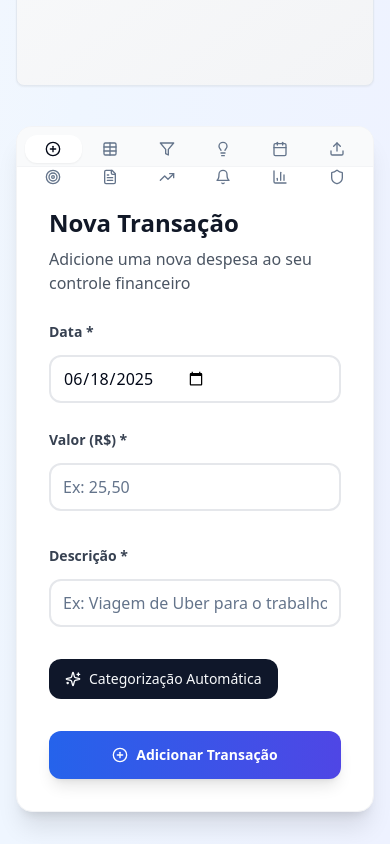
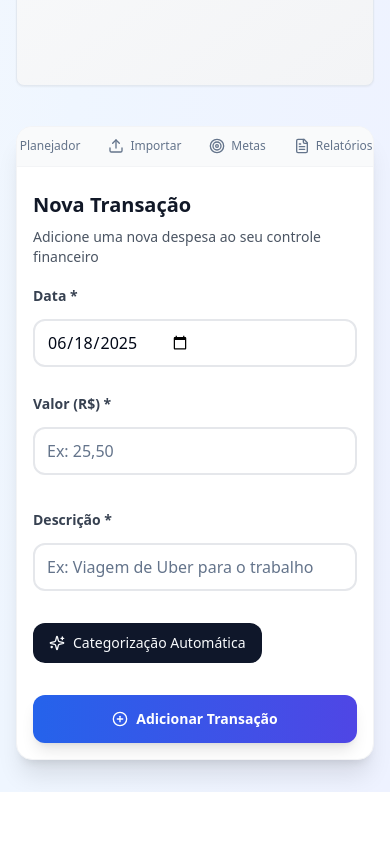
Before and after one commit to DAvi098hy/gastos-organizados-e-simples-32, a React (Vite) app: page / in a window 390 px wide. Shown: the part 2896-3740 px from the top of the page. After the commit the page ends 3688 px from the top, so only its background shows below. Built offline with nearby package versions, Linux system fonts and the light colour scheme.

Commit message:
Fix: Improve mobile responsiveness
Improved the layout and styling for better mobile viewing experience.

```diff
--- a/src/components/MainTabs.tsx
+++ b/src/components/MainTabs.tsx
@@ -82,113 +82,116 @@ const MainTabs: React.FC<MainTabsProps> = ({
   return (
     <div className="bg-white dark:bg-slate-800 rounded-2xl shadow-xl border border-gray-100 dark:border-slate-700 overflow-hidden transition-colors duration-300">
       <Tabs defaultValue="add" className="w-full">
-        <TabsList className="grid w-full grid-cols-6 lg:grid-cols-12 bg-gray-50 dark:bg-slate-700 p-2 rounded-none border-b border-gray-100 dark:border-slate-600">
+        {/* Layout mobile-first para as tabs */}
+        <TabsList className="w-full bg-gray-50 dark:bg-slate-700 p-1 rounded-none border-b border-gray-100 dark:border-slate-600 overflow-x-auto scrollbar-hide">
+          <div className="flex min-w-max gap-1">
             <TabsTrigger
               value="add"
-            className="flex items-center gap-1 data-[state=active]:bg-white dark:data-[state=active]:bg-slate-600 data-[state=active]:shadow-sm rounded-xl font-medium transition-colors text-xs"
+              className="flex items-center gap-1.5 px-3 py-2 data-[state=active]:bg-white dark:data-[state=active]:bg-slate-600 data-[state=active]:shadow-sm rounded-xl font-medium transition-all text-xs whitespace-nowrap min-w-max"
             >
-            <PlusCircle className="h-4 w-4" />
-            <span className="hidden sm:inline">Adicionar</span>
+              <PlusCircle className="h-4 w-4 flex-shrink-0" />
+              <span>Adicionar</span>
             </TabsTrigger>
             <TabsTrigger
               value="view"
-            className="flex items-center gap-1 data-[state=active]:bg-white dark:data-[state=active]:bg-slate-600 data-[state=active]:shadow-sm rounded-xl font-medium transition-colors text-xs"
+              className="flex items-center gap-1.5 px-3 py-2 data-[state=active]:bg-white dark:data-[state=active]:bg-slate-600 data-[state=active]:shadow-sm rounded-xl font-medium transition-all text-xs whitespace-nowrap min-w-max"
             >
-            <Table className="h-4 w-4" />
-            <span className="hidden sm:inline">Transações</span>
+              <Table className="h-4 w-4 flex-shrink-0" />
+              <span>Transações</span>
             </TabsTrigger>
             <TabsTrigger
               value="filters"
-            className="flex items-center gap-1 data-[state=active]:bg-white dark:data-[state=active]:bg-slate-600 data-[state=active]:shadow-sm rounded-xl font-medium transition-colors text-xs"
+              className="flex items-center gap-1.5 px-3 py-2 data-[state=active]:bg-white dark:data-[state=active]:bg-slate-600 data-[state=active]:shadow-sm rounded-xl font-medium transition-all text-xs whitespace-nowrap min-w-max"
             >
-            <Filter className="h-4 w-4" />
-            <span className="hidden sm:inline">Filtros</span>
+              <Filter className="h-4 w-4 flex-shrink-0" />
+              <span>Filtros</span>
             </TabsTrigger>
             <TabsTrigger
               value="insights"
-            className="flex items-center gap-1 data-[state=active]:bg-white dark:data-[state=active]:bg-slate-600 data-[state=active]:shadow-sm rounded-xl font-medium transition-colors text-xs"
+              className="flex items-center gap-1.5 px-3 py-2 data-[state=active]:bg-white dark:data-[state=active]:bg-slate-600 data-[state=active]:shadow-sm rounded-xl font-medium transition-all text-xs whitespace-nowrap min-w-max"
             >
-            <Lightbulb className="h-4 w-4" />
-            <span className="hidden sm:inline">Insights</span>
+              <Lightbulb className="h-4 w-4 flex-shrink-0" />
+              <span>Insights</span>
             </TabsTrigger>
             <TabsTrigger
               value="planner"
-            className="flex items-center gap-1 data-[state=active]:bg-white dark:data-[state=active]:bg-slate-600 data-[state=active]:shadow-sm rounded-xl font-medium transition-colors text-xs"
+              className="flex items-center gap-1.5 px-3 py-2 data-[state=active]:bg-white dark:data-[state=active]:bg-slate-600 data-[state=active]:shadow-sm rounded-xl font-medium transition-all text-xs whitespace-nowrap min-w-max"
             >
-            <Calendar className="h-4 w-4" />
-            <span className="hidden sm:inline">Planejador</span>
+              <Calendar className="h-4 w-4 flex-shrink-0" />
+              <span>Planejador</span>
             </TabsTrigger>
             <TabsTrigger
               value="import"
-            className="flex items-center gap-1 data-[state=active]:bg-white dark:data-[state=active]:bg-slate-600 data-[state=active]:shadow-sm rounded-xl font-medium transition-colors text-xs"
+              className="flex items-center gap-1.5 px-3 py-2 data-[state=active]:bg-white dark:data-[state=active]:bg-slate-600 data-[state=active]:shadow-sm rounded-xl font-medium transition-all text-xs whitespace-nowrap min-w-max"
             >
-            <Upload className="h-4 w-4" />
-            <span className="hidden sm:inline">Importar</span>
+              <Upload className="h-4 w-4 flex-shrink-0" />
+              <span>Importar</span>
             </TabsTrigger>
             <TabsTrigger
               value="goals"
-            className="flex items-center gap-1 data-[state=active]:bg-white dark:data-[state=active]:bg-slate-600 data-[state=active]:shadow-sm rounded-xl font-medium transition-colors text-xs"
+              className="flex items-center gap-1.5 px-3 py-2 data-[state=active]:bg-white dark:data-[state=active]:bg-slate-600 data-[state=active]:shadow-sm rounded-xl font-medium transition-all text-xs whitespace-nowrap min-w-max"
             >
-            <Target className="h-4 w-4" />
-            <span className="hidden sm:inline">Metas</span>
+              <Target className="h-4 w-4 flex-shrink-0" />
+              <span>Metas</span>
             </TabsTrigger>
             <TabsTrigger
               value="reports"
-            className="flex items-center gap-1 data-[state=active]:bg-white dark:data-[state=active]:bg-slate-600 data-[state=active]:shadow-sm rounded-xl font-medium transition-colors text-xs"
+              className="flex items-center gap-1.5 px-3 py-2 data-[state=active]:bg-white dark:data-[state=active]:bg-slate-600 data-[state=active]:shadow-sm rounded-xl font-medium transition-all text-xs whitespace-nowrap min-w-max"
             >
-            <FileText className="h-4 w-4" />
-            <span className="hidden sm:inline">Relatórios</span>
+              <FileText className="h-4 w-4 flex-shrink-0" />
+              <span>Relatórios</span>
             </TabsTrigger>
             <TabsTrigger
               value="comparison"
-            className="flex items-center gap-1 data-[state=active]:bg-white dark:data-[state=active]:bg-slate-600 data-[state=active]:shadow-sm rounded-xl font-medium transition-colors text-xs"
+              className="flex items-center gap-1.5 px-3 py-2 data-[state=active]:bg-white dark:data-[state=active]:bg-slate-600 data-[state=active]:shadow-sm rounded-xl font-medium transition-all text-xs whitespace-nowrap min-w-max"
             >
-            <TrendingUp className="h-4 w-4" />
-            <span className="hidden sm:inline">Comparação</span>
+              <TrendingUp className="h-4 w-4 flex-shrink-0" />
+              <span>Comparação</span>
             </TabsTrigger>
             <TabsTrigger
               value="notifications"
-            className="flex items-center gap-1 data-[state=active]:bg-white dark:data-[state=active]:bg-slate-600 data-[state=active]:shadow-sm rounded-xl font-medium transition-colors text-xs relative"
+              className="flex items-center gap-1.5 px-3 py-2 data-[state=active]:bg-white dark:data-[state=active]:bg-slate-600 data-[state=active]:shadow-sm rounded-xl font-medium transition-all text-xs whitespace-nowrap min-w-max relative"
             >
-            <Bell className="h-4 w-4" />
-            <span className="hidden sm:inline">Alertas</span>
+              <Bell className="h-4 w-4 flex-shrink-0" />
+              <span>Alertas</span>
               {unreadNotifications > 0 && (
-              <span className="absolute -top-1 -right-1 bg-red-500 text-white text-xs rounded-full h-5 w-5 flex items-center justify-center">
-                {unreadNotifications}
+                <span className="absolute -top-0.5 -right-0.5 bg-red-500 text-white text-xs rounded-full h-4 w-4 flex items-center justify-center text-[10px]">
+                  {unreadNotifications > 9 ? '9+' : unreadNotifications}
                 </span>
               )}
             </TabsTrigger>
             <TabsTrigger
               value="budget"
-            className="flex items-center gap-1 data-[state=active]:bg-white dark:data-[state=active]:bg-slate-600 data-[state=active]:shadow-sm rounded-xl font-medium transition-colors text-xs"
+              className="flex items-center gap-1.5 px-3 py-2 data-[state=active]:bg-white dark:data-[state=active]:bg-slate-600 data-[state=active]:shadow-sm rounded-xl font-medium transition-all text-xs whitespace-nowrap min-w-max"
             >
-            <BarChart3 className="h-4 w-4" />
-            <span className="hidden sm:inline">Orçamento</span>
+              <BarChart3 className="h-4 w-4 flex-shrink-0" />
+              <span>Orçamento</span>
             </TabsTrigger>
             <TabsTrigger
               value="backup"
-            className="flex items-center gap-1 data-[state=active]:bg-white dark:data-[state=active]:bg-slate-600 data-[state=active]:shadow-sm rounded-xl font-medium transition-colors text-xs"
+              className="flex items-center gap-1.5 px-3 py-2 data-[state=active]:bg-white dark:data-[state=active]:bg-slate-600 data-[state=active]:shadow-sm rounded-xl font-medium transition-all text-xs whitespace-nowrap min-w-max"
             >
-            <Shield className="h-4 w-4" />
-            <span className="hidden sm:inline">Backup</span>
+              <Shield className="h-4 w-4 flex-shrink-0" />
+              <span>Backup</span>
             </TabsTrigger>
+          </div>
         </TabsList>
 
         <TabsContent value="add" className="p-0">
-          <div className="p-8">
-            <div className="mb-6">
-              <h2 className="text-2xl font-bold text-gray-900 dark:text-gray-100 mb-2">Nova Transação</h2>
-              <p className="text-gray-600 dark:text-gray-300">Adicione uma nova despesa ao seu controle financeiro</p>
+          <div className="p-4 sm:p-6 lg:p-8">
+            <div className="mb-4 sm:mb-6">
+              <h2 className="text-xl sm:text-2xl font-bold text-gray-900 dark:text-gray-100 mb-2">Nova Transação</h2>
+              <p className="text-sm sm:text-base text-gray-600 dark:text-gray-300">Adicione uma nova despesa ao seu controle financeiro</p>
             </div>
             <TransactionForm onAddTransaction={onAddTransaction} />
           </div>
         </TabsContent>
 
         <TabsContent value="view" className="p-0">
-          <div className="p-8">
-            <div className="mb-6">
-              <h2 className="text-2xl font-bold text-gray-900 dark:text-gray-100 mb-2">Suas Transações</h2>
-              <p className="text-gray-600 dark:text-gray-300">Visualize e gerencie todas as suas despesas registradas</p>
+          <div className="p-4 sm:p-6 lg:p-8">
+            <div className="mb-4 sm:mb-6">
+              <h2 className="text-xl sm:text-2xl font-bold text-gray-900 dark:text-gray-100 mb-2">Suas Transações</h2>
+              <p className="text-sm sm:text-base text-gray-600 dark:text-gray-300">Visualize e gerencie todas as suas despesas registradas</p>
             </div>
             <TransactionTable
               transactions={filteredTransactions.length > 0 ? filteredTransactions : transactions}
@@ -199,10 +202,10 @@ const MainTabs: React.FC<MainTabsProps> = ({
         </TabsContent>
 
         <TabsContent value="filters" className="p-0">
-          <div className="p-8">
-            <div className="mb-6">
-              <h2 className="text-2xl font-bold text-gray-900 dark:text-gray-100 mb-2">Filtros Avançados</h2>
-              <p className="text-gray-600 dark:text-gray-300">Filtre suas transações por data, valor, categoria e mais</p>
+          <div className="p-4 sm:p-6 lg:p-8">
+            <div className="mb-4 sm:mb-6">
+              <h2 className="text-xl sm:text-2xl font-bold text-gray-900 dark:text-gray-100 mb-2">Filtros Avançados</h2>
+              <p className="text-sm sm:text-base text-gray-600 dark:text-gray-300">Filtre suas transações por data, valor, categoria e mais</p>
             </div>
             <AdvancedFilters
               transactions={transactions}
@@ -221,7 +224,7 @@ const MainTabs: React.FC<MainTabsProps> = ({
         </TabsContent>
 
         <TabsContent value="insights" className="p-0">
-          <div className="p-8">
+          <div className="p-4 sm:p-6 lg:p-8">
             <InsightsDashboard
               transactions={transactions}
               monthlyBudget={monthlyBudget}
@@ -231,7 +234,7 @@ const MainTabs: React.FC<MainTabsProps> = ({
         </TabsContent>
 
         <TabsContent value="planner" className="p-0">
-          <div className="p-8">
+          <div className="p-4 sm:p-6 lg:p-8">
             <ExpensePlanner
               monthlyBudget={monthlyBudget}
               currentMonthExpenses={currentMonthExpenses}
@@ -240,13 +243,13 @@ const MainTabs: React.FC<MainTabsProps> = ({
         </TabsContent>
 
         <TabsContent value="import" className="p-0">
-          <div className="p-8">
+          <div className="p-4 sm:p-6 lg:p-8">
             <DataImporter onImportTransactions={handleImportTransactions} />
           </div>
         </TabsContent>
 
         <TabsContent value="goals" className="p-0">
-          <div className="p-8">
+          <div className="p-4 sm:p-6 lg:p-8">
             <SavingsGoals
               goals={goals}
               onAddGoal={onAddGoal}
@@ -257,10 +260,10 @@ const MainTabs: React.FC<MainTabsProps> = ({
         </TabsContent>
 
         <TabsContent value="reports" className="p-0">
-          <div className="p-8">
-            <div className="mb-6">
-              <h2 className="text-2xl font-bold text-gray-900 dark:text-gray-100 mb-2">Relatórios e Exportação</h2>
-              <p className="text-gray-600 dark:text-gray-300">Analise seus gastos e exporte relatórios detalhados</p>
+          <div className="p-4 sm:p-6 lg:p-8">
+            <div className="mb-4 sm:mb-6">
+              <h2 className="text-xl sm:text-2xl font-bold text-gray-900 dark:text-gray-100 mb-2">Relatórios e Exportação</h2>
+              <p className="text-sm sm:text-base text-gray-600 dark:text-gray-300">Analise seus gastos e exporte relatórios detalhados</p>
             </div>
             <ReportsExport
               transactions={transactions}
@@ -271,13 +274,13 @@ const MainTabs: React.FC<MainTabsProps> = ({
         </TabsContent>
 
         <TabsContent value="comparison" className="p-0">
-          <div className="p-8">
+          <div className="p-4 sm:p-6 lg:p-8">
             <PeriodComparison transactions={transactions} />
           </div>
         </TabsContent>
 
         <TabsContent value="notifications" className="p-0">
-          <div className="p-8">
+          <div className="p-4 sm:p-6 lg:p-8">
             <NotificationCenter
               transactions={transactions}
               goals={goals}
@@ -293,10 +296,10 @@ const MainTabs: React.FC<MainTabsProps> = ({
         </TabsContent>
 
         <TabsContent value="budget" className="p-0">
-          <div className="p-8">
-            <div className="mb-6">
-              <h2 className="text-2xl font-bold text-gray-900 dark:text-gray-100 mb-2">Resumo do Orçamento</h2>
-              <p className="text-gray-600 dark:text-gray-300">Acompanhe seu progresso financeiro mensal e diário</p>
+          <div className="p-4 sm:p-6 lg:p-8">
+            <div className="mb-4 sm:mb-6">
+              <h2 className="text-xl sm:text-2xl font-bold text-gray-900 dark:text-gray-100 mb-2">Resumo do Orçamento</h2>
+              <p className="text-sm sm:text-base text-gray-600 dark:text-gray-300">Acompanhe seu progresso financeiro mensal e diário</p>
             </div>
             <BudgetSummary
               transactions={transactions}
@@ -307,10 +310,10 @@ const MainTabs: React.FC<MainTabsProps> = ({
         </TabsContent>
 
         <TabsContent value="backup" className="p-0">
-          <div className="p-8">
-            <div className="mb-6">
-              <h2 className="text-2xl font-bold text-gray-900 dark:text-gray-100 mb-2">Backup dos Dados</h2>
-              <p className="text-gray-600 dark:text-gray-300">Mantenha seus dados financeiros seguros com backups automáticos</p>
+          <div className="p-4 sm:p-6 lg:p-8">
+            <div className="mb-4 sm:mb-6">
+              <h2 className="text-xl sm:text-2xl font-bold text-gray-900 dark:text-gray-100 mb-2">Backup dos Dados</h2>
+              <p className="text-sm sm:text-base text-gray-600 dark:text-gray-300">Mantenha seus dados financeiros seguros com backups automáticos</p>
             </div>
             {onRestoreData && (
               <BackupManager
--- a/src/index.css
+++ b/src/index.css
@@ -113,3 +113,73 @@
 .dark .shadow-2xl {
   box-shadow: 0 25px 50px -12px rgba(0, 0, 0, 0.6);
 }
+
+/* Mobile optimizations */
+@layer utilities {
+  /* Hide scrollbar for horizontal scroll */
+  .scrollbar-hide {
+    -ms-overflow-style: none;
+    scrollbar-width: none;
+  }
+
+  .scrollbar-hide::-webkit-scrollbar {
+    display: none;
+  }
+
+  /* Touch friendly tap targets */
+  .touch-target {
+    min-height: 44px;
+    min-width: 44px;
+  }
+
+  /* Better mobile spacing */
+  .mobile-padding {
+    @apply px-4 py-3;
+  }
+
+  /* Mobile-first text sizing */
+  .text-mobile-base {
+    @apply text-sm sm:text-base;
+  }
+
+  .text-mobile-lg {
+    @apply text-base sm:text-lg;
+  }
+
+  .text-mobile-xl {
+    @apply text-lg sm:text-xl;
+  }
+
+  .text-mobile-2xl {
+    @apply text-xl sm:text-2xl;
+  }
+
+  /* Mobile safe areas */
+  .safe-area-inset {
+    padding-top: env(safe-area-inset-top);
+    padding-bottom: env(safe-area-inset-bottom);
+    padding-left: env(safe-area-inset-left);
+    padding-right: env(safe-area-inset-right);
+  }
+}
+
+/* Mobile viewport fixes */
+@supports (-webkit-touch-callout: none) {
+  /* iOS specific fixes */
+  .ios-scroll-fix {
+    -webkit-overflow-scrolling: touch;
+  }
+}
+
+/* Prevent zoom on form focus for mobile */
+@media screen and (max-width: 768px) {
+  input[type="text"],
+  input[type="number"],
+  input[type="email"],
+  input[type="tel"],
+  input[type="password"],
+  select,
+  textarea {
+    font-size: 16px !important;
+  }
+}
```
Lines whose indentation alone changed are shown as unchanged.
